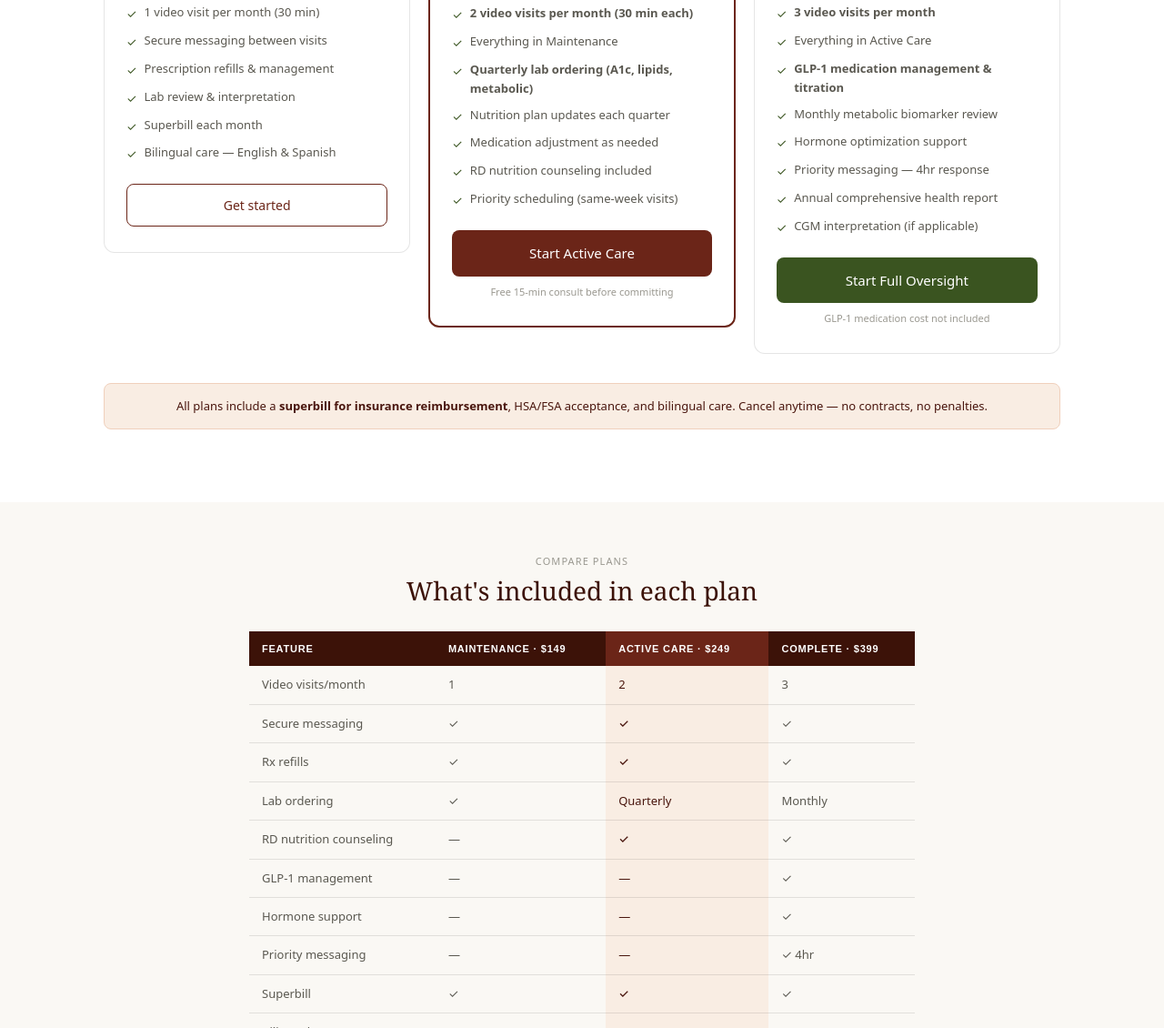
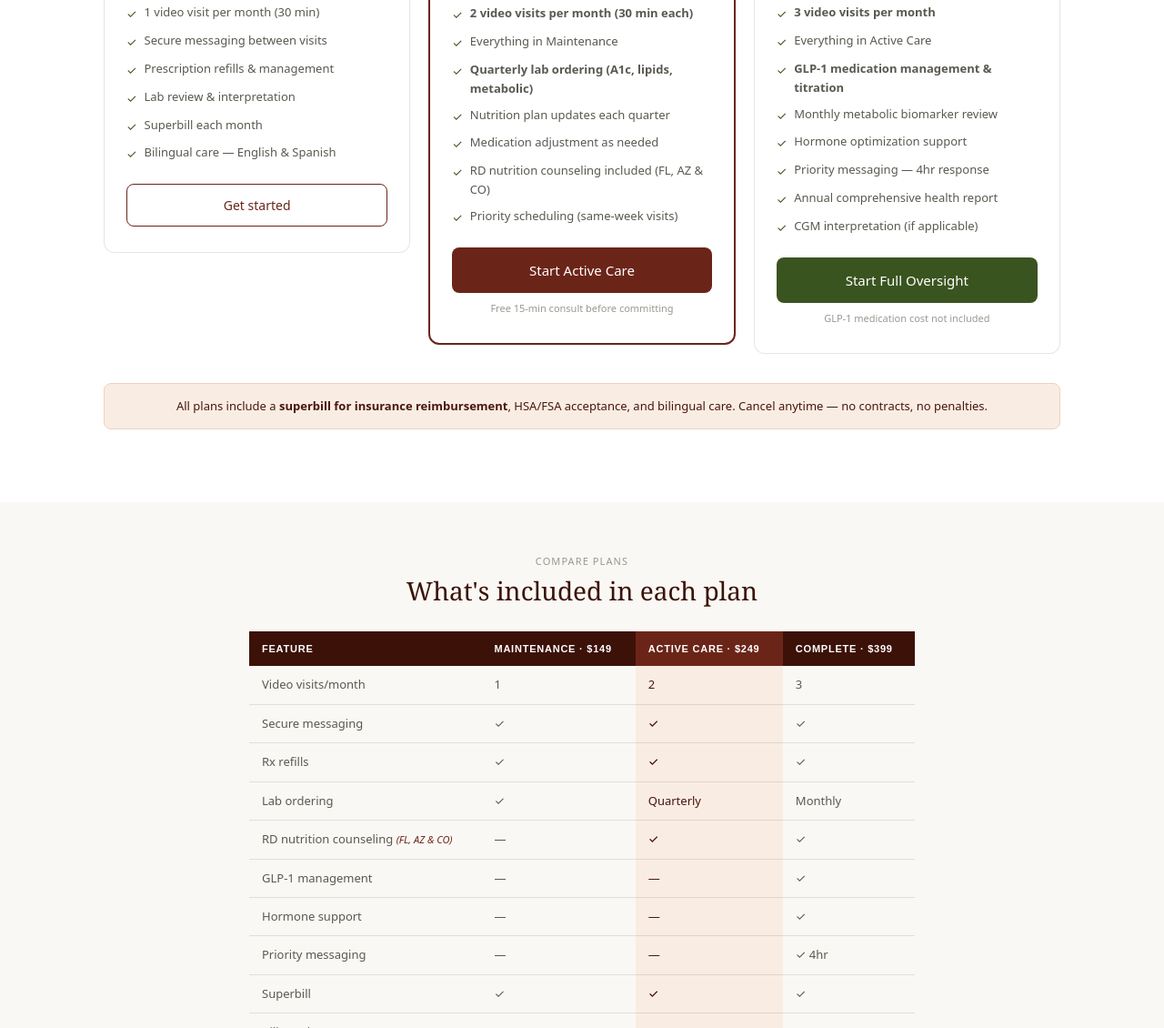
Before and after one commit to dietexperts-us/floridamobilehealth, a website: page membership.html in a window 1280 px wide. Shown: the part 561-1691 px from the top of the page at 91% size. Drawn offline with Linux system fonts and the light colour scheme.

Commit message:
Membership: note RD nutrition counseling available in FL/AZ/CO only (EN+ES)

```diff
--- a/membership.html
+++ b/membership.html
@@ -89,7 +89,7 @@
         <li><span class="chk">✓</span><span class="lang-en"><strong>Quarterly lab ordering (A1c, lipids, metabolic)</strong></span><span class="lang-es lang-hidden"><strong>Pedidos de laboratorio trimestrales</strong></span></li>
         <li><span class="chk">✓</span><span class="lang-en">Nutrition plan updates each quarter</span><span class="lang-es lang-hidden">Actualizaciones del plan nutricional cada trimestre</span></li>
         <li><span class="chk">✓</span><span class="lang-en">Medication adjustment as needed</span><span class="lang-es lang-hidden">Ajuste de medicamentos según necesidad</span></li>
-        <li><span class="chk">✓</span><span class="lang-en">RD nutrition counseling included</span><span class="lang-es lang-hidden">Asesoramiento nutricional RD incluido</span></li>
+        <li><span class="chk">✓</span><span class="lang-en">RD nutrition counseling included (FL, AZ &amp; CO)</span><span class="lang-es lang-hidden">Asesoramiento nutricional RD incluido (FL, AZ y CO)</span></li>
         <li><span class="chk">✓</span><span class="lang-en">Priority scheduling (same-week visits)</span><span class="lang-es lang-hidden">Programación prioritaria (visitas en la misma semana)</span></li>
       </ul>
       <a href="book.html" class="btn btn-primary btn-full lang-en" style="font-size:15px;padding:13px">Start Active Care</a>
@@ -155,7 +155,7 @@
       <tr><td class="lang-en">Secure messaging</td><td class="lang-es lang-hidden">Mensajería segura</td><td>✓</td><td class="hi">✓</td><td>✓</td></tr>
       <tr><td class="lang-en">Rx refills</td><td class="lang-es lang-hidden">Renovación de recetas</td><td>✓</td><td class="hi">✓</td><td>✓</td></tr>
       <tr><td class="lang-en">Lab ordering</td><td class="lang-es lang-hidden">Pedidos de laboratorio</td><td>✓</td><td class="hi">Quarterly</td><td>Monthly</td></tr>
-      <tr><td class="lang-en">RD nutrition counseling</td><td class="lang-es lang-hidden">Asesoramiento nutricional RD</td><td>—</td><td class="hi">✓</td><td>✓</td></tr>
+      <tr><td class="lang-en">RD nutrition counseling <span style="font-size:11px;font-style:italic;color:#6b2518">(FL, AZ &amp; CO)</span></td><td class="lang-es lang-hidden">Asesoramiento nutricional RD <span style="font-size:11px;font-style:italic;color:#6b2518">(FL, AZ y CO)</span></td><td>—</td><td class="hi">✓</td><td>✓</td></tr>
       <tr><td class="lang-en">GLP-1 management</td><td class="lang-es lang-hidden">Manejo de GLP-1</td><td>—</td><td class="hi">—</td><td>✓</td></tr>
       <tr><td class="lang-en">Hormone support</td><td class="lang-es lang-hidden">Apoyo hormonal</td><td>—</td><td class="hi">—</td><td>✓</td></tr>
       <tr><td class="lang-en">Priority messaging</td><td class="lang-es lang-hidden">Mensajería prioritaria</td><td>—</td><td class="hi">—</td><td>✓ 4hr</td></tr>
```
